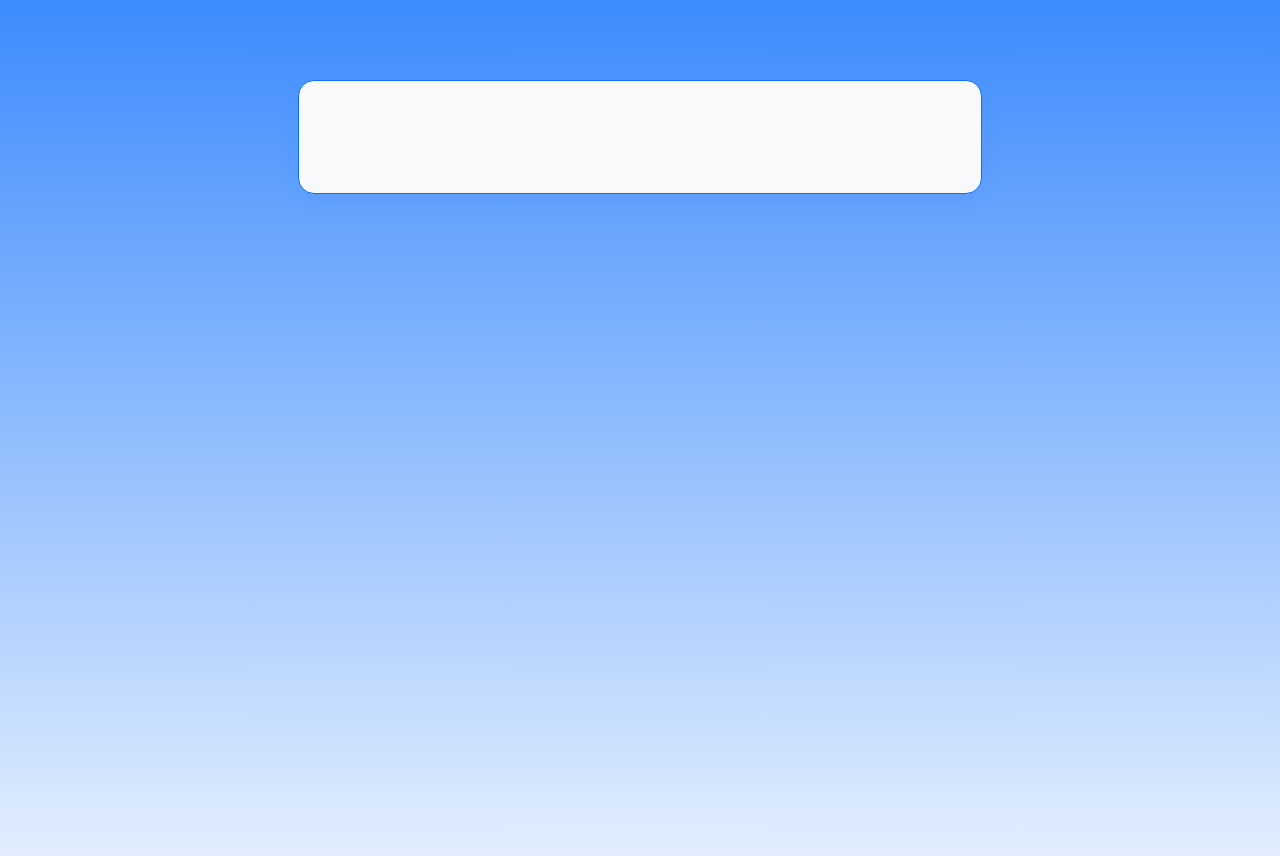
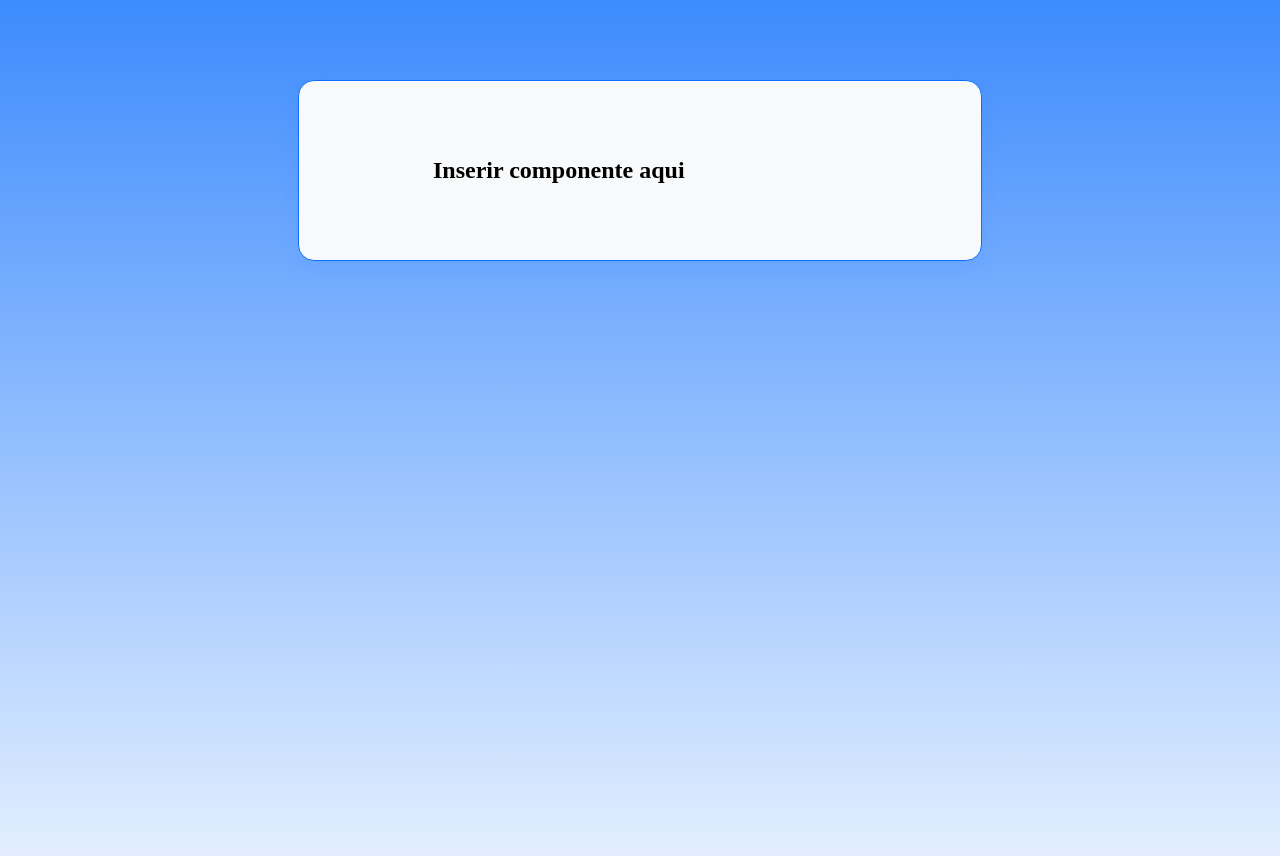
Before and after one commit to gustavobeitum/Indexa, an Angular app: page / in a window 1280 px wide. Shown: the top 856 px of the page. Built offline with nearby package versions, Linux system fonts and the light colour scheme.

Commit message:
Adicionar conteúdo ao componente Container no app.component.html

```diff
--- a/src/app/app.component.html
+++ b/src/app/app.component.html
@@ -1 +1,3 @@
-<app-container></app-container>
+<app-container>
+    <h1>Inserir componente aqui</h1>
+</app-container>
```
